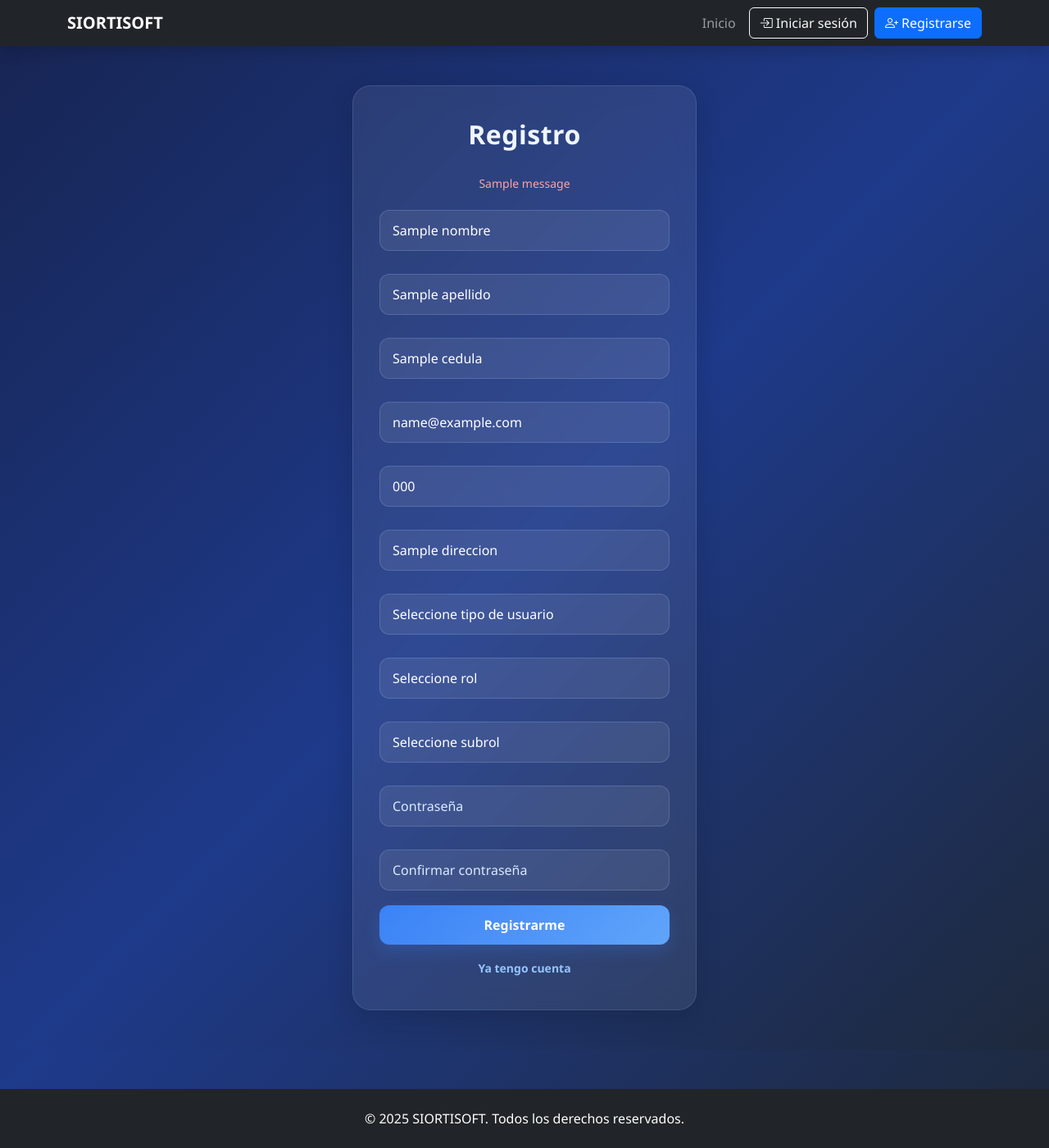
After one commit to senatoncsf2025/SIORTISOFT_PYTHON, a Django app: template myApp/templates/auth/register.html in a window 1280 px wide. The commit adds this page. Shown: the whole page at 82% size. Run offline with Django 3.2, Linux system fonts and the light colour scheme; the template is opened without the code that fills it: most values are stand-ins (such as "Sample title", 1, 10 or a date in 2020); one stand-in notice (Sample message) is shown.

Commit message:
cambios en login por manejo de roles, creacion del registro, manejo de rutas y configuracion de modelos

```diff
--- a/myApp/static/css/login.css
+++ b/myApp/static/css/login.css
@@ -9,25 +9,23 @@
 }
 
 /* ========================= */
-/* ===== ESTILO GLOBAL ===== */
+/* ===== FONDO SOLO AUTH === */
 /* ========================= */
 
-body {
-    min-height: 100vh;
+.auth-page {
+    min-height: calc(100vh - 160px);
+    background: linear-gradient(135deg, #172554, #1e3a8a, #1e293b);
     display: flex;
     justify-content: center;
     align-items: center;
-    background: linear-gradient(135deg, #172554, #1e3a8a, #1e293b);
-    font-family: 'Segoe UI', Tahoma, Geneva, Verdana, sans-serif;
-    color: #f8fbff;
-    padding: 20px;
+    padding: 40px 20px;
 }
 
 /* ========================= */
 /* ===== LINKS ============= */
 /* ========================= */
 
-a {
+.auth-page a {
     text-decoration: none;
     color: inherit;
 }
@@ -36,7 +34,13 @@ a {
 /* ===== CONTENEDORES ====== */
 /* ========================= */
 
-.container,
+.auth-wrapper {
+    width: 100%;
+    display: flex;
+    justify-content: center;
+    align-items: center;
+}
+
 .login-card {
     width: 100%;
     max-width: 420px;
@@ -47,15 +51,10 @@ a {
     border-radius: 22px;
     border: 1px solid rgba(191, 219, 254, 0.14);
     box-shadow: 0 12px 30px rgba(15, 23, 42, 0.22);
+    color: #f8fbff;
 }
 
-/* ========================= */
-/* ===== TITULOS =========== */
-/* ========================= */
-
-h1,
-.login-card h1,
-.container h1 {
+.auth-page .login-card h1 {
     margin-bottom: 30px;
     font-size: 2rem;
     font-weight: 700;
@@ -78,7 +77,6 @@ h1,
 /* ===== BOTONES =========== */
 /* ========================= */
 
-.btn,
 .btn-login,
 .btn-register {
     display: inline-flex;
@@ -95,7 +93,6 @@ h1,
     cursor: pointer;
 }
 
-/* Botón login */
 .btn-login {
     background: linear-gradient(135deg, #3b82f6, #60a5fa);
     color: #ffffff;
@@ -109,7 +106,6 @@ h1,
     box-shadow: 0 16px 30px rgba(96, 165, 250, 0.30);
 }
 
-/* Botón register */
 .btn-register {
     background: linear-gradient(135deg, #2563eb, #3b82f6);
     color: #ffffff;
@@ -124,17 +120,17 @@ h1,
 }
 
 /* ========================= */
-/* ===== FORMULARIO LOGIN == */
+/* ===== FORMULARIO ======== */
 /* ========================= */
 
 .login-card form {
     width: 100%;
 }
 
-/* Inputs */
 .login-card input[type="text"],
 .login-card input[type="password"],
-.login-card input[type="email"] {
+.login-card input[type="email"],
+.login-card select {
     width: 100%;
     padding: 12px 15px;
     margin: 10px 0 18px 0;
@@ -153,14 +149,22 @@ h1,
     opacity: 1;
 }
 
-.login-card input:focus {
+.login-card select {
+    appearance: none;
+}
+
+.login-card select option {
+    color: #111827;
+}
+
+.login-card input:focus,
+.login-card select:focus {
     outline: none;
     background: rgba(255, 255, 255, 0.12);
     border-color: #93c5fd;
     box-shadow: 0 0 0 0.2rem rgba(147, 197, 253, 0.22);
 }
 
-/* Botón submit */
 .login-card button {
     width: 100%;
     padding: 12px;
@@ -248,14 +252,11 @@ h1,
 /* ========================= */
 
 @media screen and (max-width: 768px) {
-    .container,
     .login-card {
         padding: 28px 22px;
     }
 
-    h1,
-    .login-card h1,
-    .container h1 {
+    .auth-page .login-card h1 {
         font-size: 1.7rem;
     }
 
@@ -264,7 +265,6 @@ h1,
         align-items: center;
     }
 
-    .btn,
     .btn-login,
     .btn-register {
         width: 100%;
@@ -274,20 +274,18 @@ h1,
 }
 
 @media screen and (max-width: 400px) {
-    .container,
     .login-card {
         padding: 24px 18px;
     }
 
-    h1,
-    .login-card h1,
-    .container h1 {
+    .auth-page .login-card h1 {
         font-size: 1.45rem;
     }
 
     .login-card input[type="text"],
     .login-card input[type="password"],
     .login-card input[type="email"],
+    .login-card select,
     .login-card button {
         font-size: 15px;
     }
--- /dev/null
+++ b/myApp/templates/auth/register.html
@@ -0,0 +1,72 @@
+{% extends "layouts/app.html" %}
+{% load static %}
+
+{% block title %}Registro{% endblock %}
+
+{% block extra_css %}
+<link rel="stylesheet" href="{% static 'css/login.css' %}">
+{% endblock %}
+
+{% block main_class %}auth-page py-5{% endblock %}
+
+{% block content %}
+<div class="auth-wrapper">
+    <div class="login-card">
+        <h1>Registro</h1>
+
+        {% if messages %}
+            {% for message in messages %}
+                <div class="error">{{ message }}</div>
+            {% endfor %}
+        {% endif %}
+
+        <form method="POST">
+            {% csrf_token %}
+
+            <input type="text" name="nombre" placeholder="Nombre" value="{{ nombre|default:'' }}" required>
+            <input type="text" name="apellido" placeholder="Apellido" value="{{ apellido|default:'' }}">
+            <input type="text" name="cedula" placeholder="Cédula" value="{{ cedula|default:'' }}" required>
+            <input type="email" name="email" placeholder="Correo" value="{{ email|default:'' }}" required>
+            <input type="text" name="telefono" placeholder="Teléfono" value="{{ telefono|default:'' }}" required>
+            <input type="text" name="direccion" placeholder="Dirección" value="{{ direccion|default:'' }}" required>
+
+            <select name="tipo_usuario" required>
+                <option value="">Seleccione tipo de usuario</option>
+                <option value="INTERNO" {% if tipo_usuario == 'INTERNO' %}selected{% endif %}>Interno</option>
+                <option value="EXTERNO" {% if tipo_usuario == 'EXTERNO' %}selected{% endif %}>Externo</option>
+            </select>
+
+            <select name="rol" required>
+                <option value="">Seleccione rol</option>
+                <option value="admin" {% if rol == 'admin' %}selected{% endif %}>Admin</option>
+                <option value="vigilante" {% if rol == 'vigilante' %}selected{% endif %}>Vigilante</option>
+                <option value="administrativo" {% if rol == 'administrativo' %}selected{% endif %}>Administrativo</option>
+                <option value="servicios" {% if rol == 'servicios' %}selected{% endif %}>Servicios</option>
+                <option value="personal" {% if rol == 'personal' %}selected{% endif %}>Personal</option>
+            </select>
+
+            <select name="subrol">
+                <option value="">Seleccione subrol</option>
+                <option value="oficinas" {% if subrol == 'oficinas' %}selected{% endif %}>Oficinas</option>
+                <option value="enfermeria" {% if subrol == 'enfermeria' %}selected{% endif %}>Enfermería</option>
+                <option value="vigilantes" {% if subrol == 'vigilantes' %}selected{% endif %}>Vigilantes</option>
+                <option value="parqueadero" {% if subrol == 'parqueadero' %}selected{% endif %}>Parqueadero</option>
+                <option value="visitantes" {% if subrol == 'visitantes' %}selected{% endif %}>Visitantes</option>
+                <option value="acudientes" {% if subrol == 'acudientes' %}selected{% endif %}>Acudientes</option>
+                <option value="docentes" {% if subrol == 'docentes' %}selected{% endif %}>Docentes</option>
+                <option value="estudiantes" {% if subrol == 'estudiantes' %}selected{% endif %}>Estudiantes</option>
+                <option value="personal_general" {% if subrol == 'personal_general' %}selected{% endif %}>Personal General</option>
+            </select>
+
+            <input type="password" name="password" placeholder="Contraseña" required>
+            <input type="password" name="password2" placeholder="Confirmar contraseña" required>
+
+            <button type="submit">Registrarme</button>
+        </form>
+
+        <div class="links">
+            <a href="{% url 'login' %}">Ya tengo cuenta</a>
+        </div>
+    </div>
+</div>
+{% endblock %}
--- a/myApp/templates/layouts/app.html
+++ b/myApp/templates/layouts/app.html
@@ -7,42 +7,72 @@
     <meta name="viewport" content="width=device-width, initial-scale=1.0">
     <title>{% block title %}SIORTISOFT{% endblock %}</title>
 
-    <!-- Bootstrap -->
     <link href="https://cdn.jsdelivr.net/npm/bootstrap@5.3.2/dist/css/bootstrap.min.css" rel="stylesheet">
+    <link href="https://cdn.jsdelivr.net/npm/bootstrap-icons@1.11.3/font/bootstrap-icons.css" rel="stylesheet">
+    <link rel="stylesheet" href="{% static 'css/style.css' %}?v=2">
 
-    <!-- Iconos -->
-    <link href="https://cdn.jsdelivr.net/npm/bootstrap-icons@1.11.3/font/bootstrap-icons.css" rel="stylesheet">
-
-    <!-- Tu CSS -->
-    <link rel="stylesheet" href="{% static 'css/style.css' %}?v=2">
+    {% block extra_css %}{% endblock %}
 </head>
 
 <body>
 
-    <!-- NAVBAR -->
     <nav class="navbar navbar-expand-lg navbar-dark bg-dark shadow">
         <div class="container">
             <a class="navbar-brand fw-bold" href="{% url 'home' %}">
                 SIORTISOFT
             </a>
+
+            <button class="navbar-toggler" type="button" data-bs-toggle="collapse" data-bs-target="#navbarSiortisoft"
+                aria-controls="navbarSiortisoft" aria-expanded="false" aria-label="Toggle navigation">
+                <span class="navbar-toggler-icon"></span>
+            </button>
+
+            <div class="collapse navbar-collapse" id="navbarSiortisoft">
+                <ul class="navbar-nav ms-auto align-items-lg-center gap-lg-2">
+                    <li class="nav-item">
+                        <a class="nav-link" href="{% url 'home' %}">Inicio</a>
+                    </li>
+
+                    {% if request.user.is_authenticated %}
+                        <li class="nav-item">
+                            <a class="nav-link" href="{% url 'index2' %}">Panel</a>
+                        </li>
+                        <li class="nav-item">
+                            <span class="nav-link text-white">Hola, {{ request.user.nombre }}</span>
+                        </li>
+                        <li class="nav-item">
+                            <a class="btn btn-outline-light" href="{% url 'logout' %}">
+                                <i class="bi bi-box-arrow-right"></i> Cerrar sesión
+                            </a>
+                        </li>
+                    {% else %}
+                        <li class="nav-item">
+                            <a class="btn btn-outline-light" href="{% url 'login' %}">
+                                <i class="bi bi-box-arrow-in-right"></i> Iniciar sesión
+                            </a>
+                        </li>
+                        <li class="nav-item">
+                            <a class="btn btn-primary" href="{% url 'register' %}">
+                                <i class="bi bi-person-plus"></i> Registrarse
+                            </a>
+                        </li>
+                    {% endif %}
+                </ul>
+            </div>
         </div>
     </nav>
 
-    <!-- CONTENIDO -->
-    <main class="container py-5">
+    <main class="{% block main_class %}container py-5{% endblock %}">
         {% block content %}{% endblock %}
     </main>
 
-    <!-- FOOTER -->
     <footer class="bg-dark text-white text-center py-4 mt-5">
         <div class="container">
             <p class="mb-0">© 2025 SIORTISOFT. Todos los derechos reservados.</p>
         </div>
     </footer>
 
-    <!-- JS -->
     <script src="https://cdn.jsdelivr.net/npm/bootstrap@5.3.2/dist/js/bootstrap.bundle.min.js"></script>
-
     {% block extra_scripts %}{% endblock %}
 </body>
 
```
Also changed, not shown: myApp/admin.py (+105 -34 lines), myApp/models.py (+74 -39 lines), myApp/static/css/style.css (+37 -11 lines), myApp/templates/auth/login.html (+13 -19 lines), myApp/templates/index.html (+4 -5 lines), myApp/templates/index2.html (+23 -28 lines), myApp/views.py (+95 -37 lines), myApp/static/favicon.ico (added).
